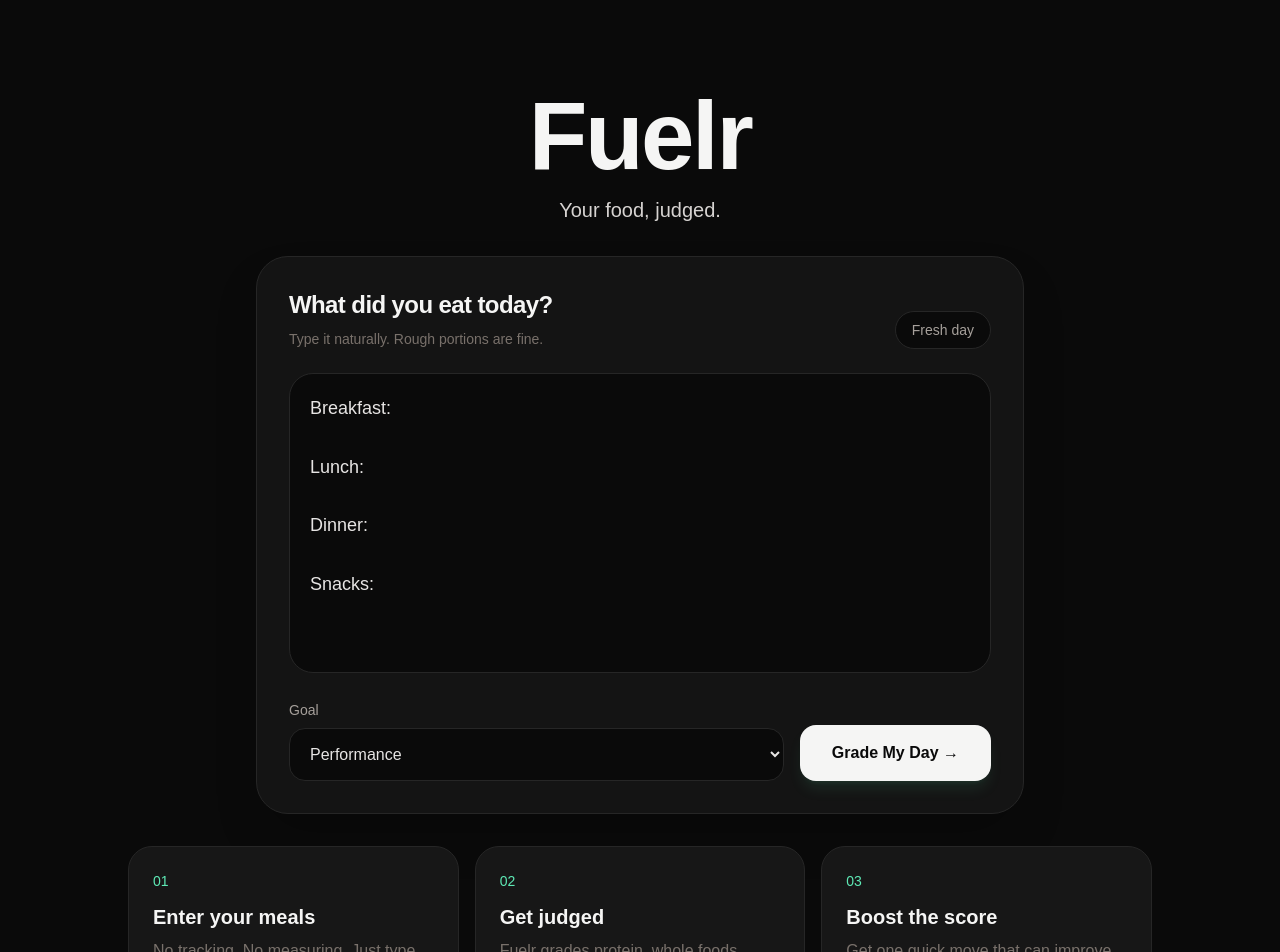
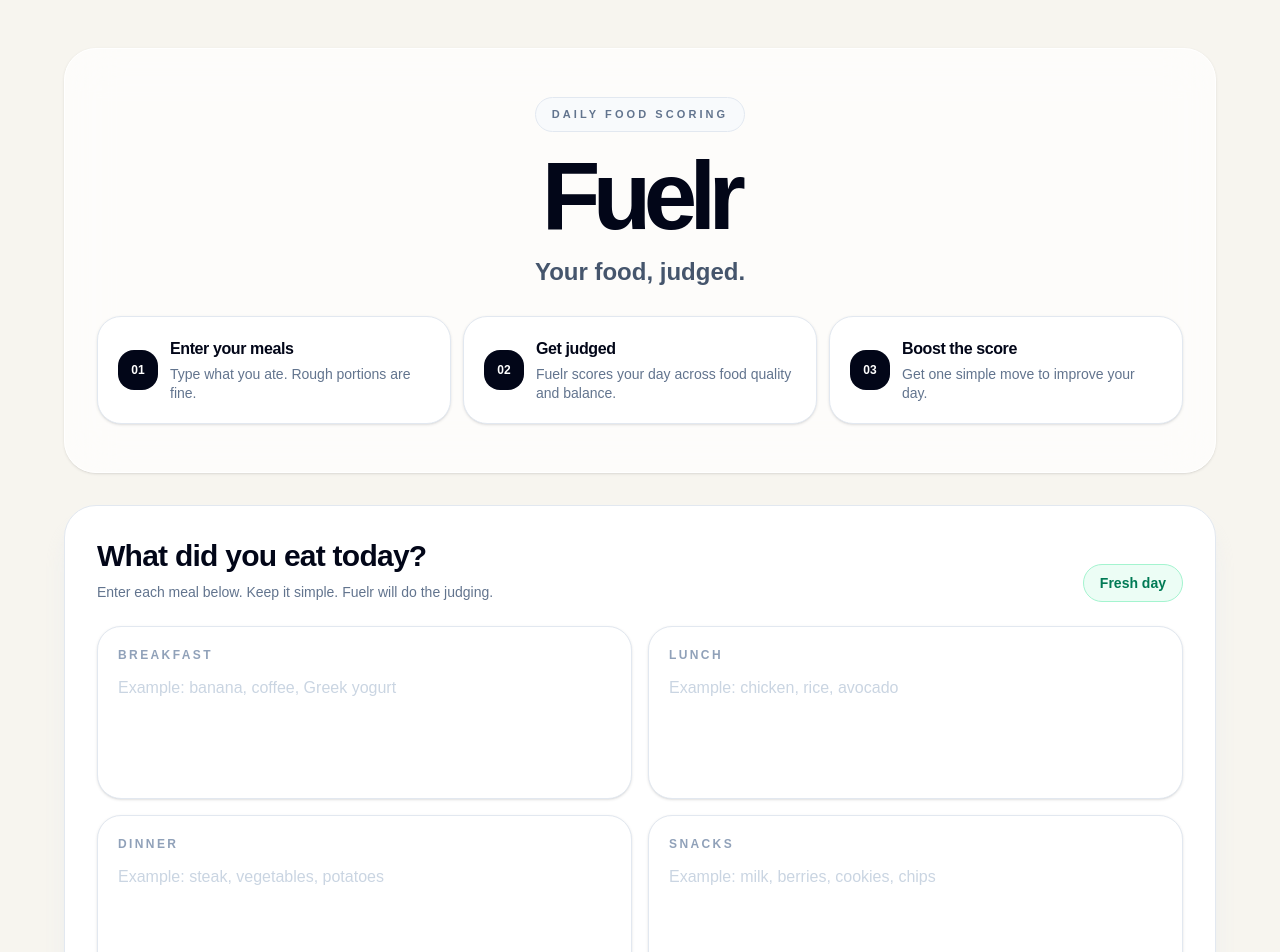
Before and after one commit to jedlehman/fuelr, a Next.js app: page / in a window 1280 px wide. Shown: the top 952 px of the page. Built offline with nearby package versions, Linux system fonts and the light colour scheme.

Commit message:
update UI

```diff
--- a/app/page.tsx
+++ b/app/page.tsx
@@ -2,14 +2,6 @@
 // @ts-nocheck
 
 import React, { useMemo, useState } from "react";
-
-const EMPTY_LOG = `Breakfast:
-
-Lunch:
-
-Dinner:
-
-Snacks:`;
 
 const categories = [
   { key: "protein", label: "Protein", max: 2 },
@@ -21,6 +13,24 @@
   { key: "goal", label: "Goal Fit", max: 0.5 }
 ];
 
+const steps = [
+  {
+    number: "01",
+    title: "Enter your meals",
+    text: "Type what you ate. Rough portions are fine."
+  },
+  {
+    number: "02",
+    title: "Get judged",
+    text: "Fuelr scores your day across food quality and balance."
+  },
+  {
+    number: "03",
+    title: "Boost the score",
+    text: "Get one simple move to improve your day."
+  }
+];
+
 function roundScore(num) {
   return Math.round(num * 10) / 10;
 }
@@ -29,117 +39,114 @@
   if (score >= 9.5) return "Elite Day";
   if (score >= 8.5) return "Strong Day";
   if (score >= 7) return "Solid Day";
-  if (score >= 5.5) return "Needs Work";
-  return "Off Track";
+  if (score >= 5.5) return "Mixed Day";
+  if (score >= 3) return "Poor Day";
+  return "Rough Day";
 }
 
 function countHits(text, words) {
   return words.filter((word) => text.includes(word)).length;
 }
 
-function hasRealFoodInput(foodLog) {
-  const cleaned = String(foodLog || "")
-    .toLowerCase()
-    .replace(/breakfast:/g, "")
-    .replace(/lunch:/g, "")
-    .replace(/dinner:/g, "")
-    .replace(/snacks:/g, "")
-    .trim();
+function buildFoodLog(meals) {
+  return `Breakfast: ${meals.breakfast}\nLunch: ${meals.lunch}\nDinner: ${meals.dinner}\nSnacks: ${meals.snacks}`;
+}
 
-  return cleaned.length > 8;
+function hasRealFoodInput(meals) {
+  return Object.values(meals).join(" ").trim().length > 8;
 }
 
 function scoreFood(foodLog, goal) {
   const text = String(foodLog || "").toLowerCase();
 
-  const proteinHits = countHits(text, ["chicken", "beef", "steak", "egg", "eggs", "yogurt", "whey", "fish", "turkey", "protein", "milk"]);
-  const veggieHits = countHits(text, ["broccoli", "cauliflower", "carrot", "spinach", "salad", "pepper", "beans", "black beans", "kidney", "pinto", "vegetables"]);
-  const wholeFoodHits = countHits(text, ["banana", "blueberries", "strawberries", "peaches", "avocado", "rice", "potato", "beef", "chicken", "beans", "milk", "whey", "broccoli", "cauliflower", "carrot", "yogurt"]);
-  const sugarHits = countHits(text, ["chocolate", "candy", "cookie", "cookies", "dessert", "ice cream", "syrup", "maple", "pretzel", "cake"]);
-  const friedHits = countHits(text, ["fries", "fried", "chips"]);
+  const proteinHits = countHits(text, ["chicken", "beef", "steak", "egg", "eggs", "yogurt", "whey", "fish", "turkey", "protein", "milk", "salmon", "tuna"]);
+  const veggieHits = countHits(text, ["broccoli", "cauliflower", "carrot", "spinach", "salad", "pepper", "beans", "black beans", "kidney", "pinto", "vegetables", "asparagus", "kale"]);
+  const wholeFoodHits = countHits(text, ["banana", "blueberries", "strawberries", "peaches", "avocado", "rice", "potato", "beef", "chicken", "beans", "milk", "whey", "broccoli", "cauliflower", "carrot", "yogurt", "eggs", "steak"]);
+  const sugarHits = countHits(text, ["chocolate", "candy", "cookie", "cookies", "dessert", "ice cream", "syrup", "maple", "pretzel", "cake", "donut", "soda"]);
+  const friedHits = countHits(text, ["fries", "fried", "chips", "fast food", "burger", "pizza"]);
   const hasTraining = ["bjj", "workout", "training", "run", "gym", "lift"].some((word) => text.includes(word));
 
-  const scores = {
-    protein: proteinHits >= 3 ? 2 : proteinHits === 2 ? 1.6 : proteinHits === 1 ? 1 : 0.4,
-    wholeFoods: wholeFoodHits >= 7 ? 2 : wholeFoodHits >= 4 ? 1.6 : wholeFoodHits >= 2 ? 1 : 0.5,
-    fiber: veggieHits >= 5 ? 2 : veggieHits >= 3 ? 1.6 : veggieHits >= 1 ? 1 : 0.3,
-    carbs: sugarHits === 0 && hasTraining ? 1.5 : sugarHits <= 1 ? 1.1 : 0.6,
-    fats: friedHits > 0 ? 0.55 : text.includes("avocado") || text.includes("olive") || text.includes("almond") ? 0.85 : 1,
-    sugar: sugarHits === 0 ? 1 : sugarHits === 1 ? 0.7 : 0.35,
-    goal: goal === "performance" && hasTraining ? 0.5 : goal === "clean" && sugarHits === 0 ? 0.5 : 0.35
+  let scores = {
+    protein: proteinHits >= 3 ? 2 : proteinHits === 2 ? 1.6 : proteinHits === 1 ? 1 : 0.25,
+    wholeFoods: wholeFoodHits >= 7 ? 2 : wholeFoodHits >= 4 ? 1.5 : wholeFoodHits >= 2 ? 0.9 : 0.2,
+    fiber: veggieHits >= 5 ? 2 : veggieHits >= 3 ? 1.5 : veggieHits >= 1 ? 0.8 : 0.1,
+    carbs: sugarHits === 0 && hasTraining ? 1.5 : sugarHits === 0 ? 1.2 : sugarHits === 1 ? 0.6 : 0.2,
+    fats: friedHits > 0 ? 0.25 : text.includes("avocado") || text.includes("olive") || text.includes("almond") ? 0.85 : 0.75,
+    sugar: sugarHits === 0 ? 1 : sugarHits === 1 ? 0.45 : 0.1,
+    goal: goal === "performance" && hasTraining ? 0.5 : goal === "clean" && sugarHits === 0 ? 0.5 : 0.25
   };
 
-  const total = Object.values(scores).reduce((sum, value) => sum + value, 0);
-  return { scores, total: roundScore(Math.min(10, total)) };
+  let total = Object.values(scores).reduce((sum, value) => sum + value, 0);
+
+  if (friedHits >= 2) total -= 0.8;
+  if (sugarHits >= 2) total -= 1.1;
+  if (friedHits > 0 && sugarHits > 0) total -= 0.9;
+
+  return { scores, total: roundScore(Math.max(0, Math.min(10, total))) };
 }
 
 function buildBoosts(scores) {
   const boosts = [];
 
-  if (scores.fiber < 2) {
-    boosts.push({ title: "Add a real vegetable serving", detail: "Broccoli, carrots, cauliflower, salad, or beans.", boost: Math.min(0.8, 2 - scores.fiber), category: "fiber" });
-  }
-
-  if (scores.protein < 2) {
-    boosts.push({ title: "Add a clean protein hit", detail: "Whey, Greek yogurt, eggs, chicken, beef, or milk.", boost: Math.min(0.6, 2 - scores.protein), category: "protein" });
-  }
-
-  if (scores.sugar < 1) {
-    boosts.push({ title: "Protect the night", detail: "Skip the sugar plus fat combo and choose milk or berries instead.", boost: Math.min(0.7, 1 - scores.sugar), category: "sugar" });
-  }
-
-  if (scores.carbs < 1.5) {
-    boosts.push({ title: "Make carbs useful", detail: "Keep carbs around training or choose fruit, rice, potatoes, or beans.", boost: Math.min(0.5, 1.5 - scores.carbs), category: "carbs" });
-  }
+  if (scores.fiber < 2) boosts.push({ title: "Add vegetables", detail: "Broccoli, carrots, cauliflower, salad, or beans.", boost: Math.min(0.8, 2 - scores.fiber) });
+  if (scores.protein < 2) boosts.push({ title: "Add clean protein", detail: "Whey, Greek yogurt, eggs, chicken, beef, or milk.", boost: Math.min(0.6, 2 - scores.protein) });
+  if (scores.sugar < 1) boosts.push({ title: "Protect the night", detail: "Skip sugar plus fat. Choose milk or berries instead.", boost: Math.min(0.7, 1 - scores.sugar) });
+  if (scores.carbs < 1.5) boosts.push({ title: "Make carbs useful", detail: "Keep carbs around training or choose fruit, rice, potatoes, or beans.", boost: Math.min(0.5, 1.5 - scores.carbs) });
 
   return boosts.slice(0, 3);
 }
 
 function ProgressBar({ value, max }) {
   const percent = Math.min(100, Math.max(0, (value / max) * 100));
+  return (
+    <div className="h-2 w-full overflow-hidden rounded-full bg-slate-100">
+      <div className="h-full rounded-full bg-gradient-to-r from-slate-900 to-emerald-500 transition-all duration-700" style={{ width: `${percent}%` }} />
+    </div>
+  );
+}
 
+function MealInput({ label, value, onChange, placeholder }) {
   return (
-    <div className="h-2 w-full overflow-hidden rounded-full bg-neutral-800">
-      <div className="h-full rounded-full bg-emerald-300 transition-all duration-500" style={{ width: `${percent}%` }} />
+    <div className="rounded-3xl border border-slate-200 bg-white p-4 shadow-sm transition focus-within:border-slate-900 focus-within:shadow-md sm:p-5">
+      <label className="mb-3 block text-xs font-bold uppercase tracking-[0.2em] text-slate-400">{label}</label>
+      <textarea
+        value={value}
+        onChange={(e) => onChange(e.target.value)}
+        placeholder={placeholder}
+        className="min-h-[84px] w-full resize-none bg-transparent text-base leading-relaxed text-slate-950 placeholder:text-slate-300 outline-none sm:min-h-[96px]"
+      />
     </div>
   );
 }
 
 export default function FuelrApp() {
-  const [foodLog, setFoodLog] = useState(EMPTY_LOG);
+  const [meals, setMeals] = useState({ breakfast: "", lunch: "", dinner: "", snacks: "" });
   const [goal, setGoal] = useState("performance");
   const [hasGraded, setHasGraded] = useState(false);
   const [appliedBoosts, setAppliedBoosts] = useState([]);
   const [error, setError] = useState("");
 
+  const foodLog = useMemo(() => buildFoodLog(meals), [meals]);
   const result = useMemo(() => scoreFood(foodLog, goal), [foodLog, goal]);
   const boostTotal = appliedBoosts.reduce((sum, item) => sum + item.boost, 0);
   const boostedScore = roundScore(Math.min(10, result.total + boostTotal));
   const availableBoosts = buildBoosts(result.scores).filter((boost) => !appliedBoosts.some((item) => item.title === boost.title));
 
-  function handleFoodChange(event) {
-    setFoodLog(event.target.value);
-    setHasGraded(false);
-    setAppliedBoosts([]);
-    setError("");
-  }
-
-  function handleGoalChange(event) {
-    setGoal(event.target.value);
+  function updateMeal(key, value) {
+    setMeals((current) => ({ ...current, [key]: value }));
     setHasGraded(false);
     setAppliedBoosts([]);
     setError("");
   }
 
   function gradeDay() {
-    if (!hasRealFoodInput(foodLog)) {
+    if (!hasRealFoodInput(meals)) {
       setError("Add what you ate first, then Fuelr will grade your day.");
       return;
     }
 
     setError("");
     setHasGraded(true);
-
     setTimeout(() => {
       const results = document.getElementById("results");
       if (results) results.scrollIntoView({ behavior: "smooth", block: "start" });
@@ -151,32 +158,48 @@
   }
 
   return (
-    <main className="min-h-screen bg-neutral-950 p-4 text-stone-100 md:p-8">
-      <div className="mx-auto max-w-6xl space-y-8">
-        <header className="pt-4 text-center md:pt-10">
-          <h1 className="mt-4 text-6xl font-black tracking-tight md:text-8xl">Fuelr</h1>
-          <p className="mt-3 text-lg text-stone-300 md:text-xl">Your food, judged.</p>
+    <main className="min-h-screen bg-[#f7f5ef] px-4 py-5 text-slate-950 sm:px-6 sm:py-8 md:px-8 md:py-12">
+      <div className="mx-auto max-w-6xl space-y-6 sm:space-y-8">
+        <header className="rounded-[2rem] border border-white bg-white/70 px-5 py-8 text-center shadow-sm backdrop-blur-xl sm:px-8 sm:py-10 md:py-12">
+          <div className="mx-auto mb-4 inline-flex rounded-full border border-slate-200 bg-slate-50 px-4 py-2 text-[11px] font-bold uppercase tracking-[0.28em] text-slate-500">Daily food scoring</div>
+          <h1 className="text-6xl font-black tracking-[-0.08em] text-slate-950 sm:text-7xl md:text-8xl">Fuelr</h1>
+          <p className="mt-3 text-xl font-semibold text-slate-600 sm:text-2xl">Your food, judged.</p>
+
+          <div className="mt-7 grid grid-cols-1 gap-3 sm:grid-cols-3">
+            {steps.map((step) => (
+              <div key={step.number} className="rounded-3xl border border-slate-200 bg-white p-4 text-left shadow-sm transition hover:-translate-y-0.5 hover:shadow-md sm:p-5">
+                <div className="flex items-center gap-3">
+                  <div className="flex h-10 w-10 shrink-0 items-center justify-center rounded-2xl bg-slate-950 text-xs font-black text-white">{step.number}</div>
+                  <div>
+                    <h3 className="text-base font-black tracking-tight text-slate-950">{step.title}</h3>
+                    <p className="mt-1 text-sm leading-snug text-slate-500">{step.text}</p>
+                  </div>
+                </div>
+              </div>
+            ))}
+          </div>
         </header>
 
-        <section className="mx-auto max-w-3xl rounded-[2rem] border border-neutral-800 bg-neutral-900/80 p-5 shadow-2xl md:p-8">
-          <div className="flex flex-col gap-2 md:flex-row md:items-end md:justify-between">
+        <section className="rounded-[2rem] border border-slate-200 bg-white p-4 shadow-xl shadow-slate-200/60 sm:p-6 md:p-8">
+          <div className="flex flex-col gap-3 sm:flex-row sm:items-end sm:justify-between">
             <div>
-              <h2 className="text-2xl font-semibold tracking-tight">What did you eat today?</h2>
-              <p className="mt-2 text-sm text-stone-500">Type it naturally. Rough portions are fine.</p>
+              <h2 className="text-2xl font-black tracking-tight text-slate-950 sm:text-3xl">What did you eat today?</h2>
+              <p className="mt-2 text-sm text-slate-500">Enter each meal below. Keep it simple. Fuelr will do the judging.</p>
             </div>
-            <div className="rounded-full border border-neutral-800 bg-neutral-950 px-4 py-2 text-sm text-stone-400">Fresh day</div>
+            <div className="inline-flex w-fit rounded-full border border-emerald-200 bg-emerald-50 px-4 py-2 text-sm font-bold text-emerald-700">Fresh day</div>
           </div>
 
-          <textarea
-            value={foodLog}
-            onChange={handleFoodChange}
-            className="mt-6 min-h-[300px] w-full resize-none rounded-3xl border border-neutral-800 bg-neutral-950 p-5 text-lg leading-relaxed text-stone-200 outline-none transition focus:border-emerald-300 focus:ring-2 focus:ring-emerald-300/20"
-          />
+          <div className="mt-6 grid grid-cols-1 gap-4 md:grid-cols-2">
+            <MealInput label="Breakfast" value={meals.breakfast} onChange={(value) => updateMeal("breakfast", value)} placeholder="Example: banana, coffee, Greek yogurt" />
+            <MealInput label="Lunch" value={meals.lunch} onChange={(value) => updateMeal("lunch", value)} placeholder="Example: chicken, rice, avocado" />
+            <MealInput label="Dinner" value={meals.dinner} onChange={(value) => updateMeal("dinner", value)} placeholder="Example: steak, vegetables, potatoes" />
+            <MealInput label="Snacks" value={meals.snacks} onChange={(value) => updateMeal("snacks", value)} placeholder="Example: milk, berries, cookies, chips" />
+          </div>
 
-          <div className="mt-5 grid grid-cols-1 gap-4 md:grid-cols-[1fr_auto] md:items-end">
+          <div className="mt-6 grid grid-cols-1 gap-4 sm:grid-cols-[1fr_auto] sm:items-end">
             <div>
-              <label className="block text-sm text-stone-400">Goal</label>
-              <select value={goal} onChange={handleGoalChange} className="mt-2 w-full rounded-2xl border border-neutral-800 bg-neutral-950 p-4 text-stone-200 outline-none focus:border-emerald-300">
+              <label className="block text-xs font-bold uppercase tracking-[0.2em] text-slate-400">Goal</label>
+              <select value={goal} onChange={(e) => { setGoal(e.target.value); setHasGraded(false); }} className="mt-2 w-full rounded-2xl border border-slate-200 bg-white p-4 text-slate-950 outline-none transition focus:border-slate-950">
                 <option value="performance">Performance</option>
                 <option value="clean">Clean Eating</option>
                 <option value="fatloss">Fat Loss</option>
@@ -186,56 +209,36 @@
 
             <button
               onClick={gradeDay}
-              className="rounded-2xl bg-stone-100 px-8 py-4 text-base font-bold text-neutral-950 shadow-lg shadow-emerald-300/10 transition hover:bg-emerald-300"
+              className="w-full rounded-2xl bg-slate-950 px-8 py-4 text-base font-black text-white shadow-lg shadow-slate-300 transition hover:-translate-y-0.5 hover:bg-emerald-600 active:translate-y-0 sm:w-auto"
             >
               Grade My Day →
             </button>
           </div>
 
-          {error && <div className="mt-4 rounded-2xl border border-red-400/20 bg-red-400/10 p-4 text-sm text-red-200">{error}</div>}
+          {error && <div className="mt-4 rounded-2xl border border-red-200 bg-red-50 p-4 text-sm font-medium text-red-700">{error}</div>}
         </section>
 
-        {!hasGraded && (
-          <section className="mx-auto grid max-w-5xl grid-cols-1 gap-4 md:grid-cols-3">
-            <div className="rounded-3xl border border-neutral-800 bg-neutral-900 p-6">
-              <div className="text-sm text-emerald-300">01</div>
-              <h3 className="mt-3 text-xl font-semibold">Enter your meals</h3>
-              <p className="mt-2 text-stone-500">No tracking. No measuring. Just type what you ate.</p>
-            </div>
-            <div className="rounded-3xl border border-neutral-800 bg-neutral-900 p-6">
-              <div className="text-sm text-emerald-300">02</div>
-              <h3 className="mt-3 text-xl font-semibold">Get judged</h3>
-              <p className="mt-2 text-stone-500">Fuelr grades protein, whole foods, fiber, carbs, fats, and sugar.</p>
-            </div>
-            <div className="rounded-3xl border border-neutral-800 bg-neutral-900 p-6">
-              <div className="text-sm text-emerald-300">03</div>
-              <h3 className="mt-3 text-xl font-semibold">Boost the score</h3>
-              <p className="mt-2 text-stone-500">Get one quick move that can improve your day right now.</p>
-            </div>
-          </section>
-        )}
-
         {hasGraded && (
-          <section id="results" className="space-y-6 pt-4">
-            <div className="rounded-[2rem] border border-neutral-800 bg-neutral-900 p-6 shadow-2xl md:p-8">
+          <section id="results" className="space-y-5 pt-2 sm:space-y-6">
+            <div className="rounded-[2rem] border border-slate-200 bg-white p-5 shadow-xl shadow-slate-200/60 sm:p-6 md:p-8">
               <div className="grid grid-cols-1 gap-8 md:grid-cols-2 md:items-center">
                 <div>
-                  <div className="inline-flex rounded-full bg-emerald-300/10 px-4 py-2 text-sm font-medium text-emerald-300">{getLabel(boostedScore)}</div>
+                  <div className="inline-flex rounded-full border border-emerald-200 bg-emerald-50 px-4 py-2 text-sm font-black text-emerald-700">{getLabel(boostedScore)}</div>
                   <div className="mt-5 flex items-end gap-2">
-                    <div className="text-8xl font-black tracking-tighter md:text-9xl">{boostedScore}</div>
-                    <div className="pb-4 text-2xl text-stone-500">/10</div>
+                    <div className="text-8xl font-black tracking-[-0.08em] text-slate-950 md:text-9xl">{boostedScore}</div>
+                    <div className="pb-4 text-2xl font-bold text-slate-300">/10</div>
                   </div>
-                  <p className="mt-4 max-w-xl text-lg text-stone-300">This score is based on food quality, protein, vegetables, carb timing, fat control, sugar control, and how well the day matched your goal.</p>
+                  <p className="mt-4 max-w-xl text-base leading-relaxed text-slate-500 sm:text-lg">This score is based on food quality, protein, vegetables, carb timing, fat control, sugar control, and how well the day matched your goal.</p>
                 </div>
 
-                <div className="space-y-3">
+                <div className="space-y-3 rounded-3xl border border-slate-200 bg-slate-50 p-5">
                   {categories.map((category) => {
                     const value = result.scores[category.key];
                     return (
                       <div key={category.key}>
                         <div className="mb-1 flex justify-between text-sm">
-                          <span className="text-stone-300">{category.label}</span>
-                          <span className="text-stone-500">{roundScore(value)} / {category.max}</span>
+                          <span className="font-semibold text-slate-700">{category.label}</span>
+                          <span className="font-medium text-slate-400">{roundScore(value)} / {category.max}</span>
                         </div>
                         <ProgressBar value={value} max={category.max} />
                       </div>
@@ -245,27 +248,27 @@
               </div>
             </div>
 
-            <div className="grid grid-cols-1 gap-6 md:grid-cols-2">
-              <div className="rounded-3xl border border-neutral-800 bg-neutral-900 p-6 shadow-xl">
-                <h3 className="text-xl font-semibold">Food Judgment</h3>
-                <p className="mt-4 leading-relaxed text-stone-300">You are not tracking calories. You are grading the quality of the day. The score rewards real food, protein, fiber, smart carb timing, and controlled snacks.</p>
-                <div className="mt-5 rounded-2xl border border-neutral-800 bg-neutral-950 p-4 text-stone-300"><span className="font-medium text-stone-100">One fix:</span> bring up the weakest category with the smallest useful move.</div>
+            <div className="grid grid-cols-1 gap-5 md:grid-cols-2">
+              <div className="rounded-3xl border border-slate-200 bg-white p-5 shadow-lg shadow-slate-200/60 sm:p-6">
+                <h3 className="text-xl font-black text-slate-950">Food Judgment</h3>
+                <p className="mt-4 leading-relaxed text-slate-500">You are not tracking calories. You are grading the quality of the day. The score rewards real food, protein, fiber, smart carb timing, and controlled snacks.</p>
+                <div className="mt-5 rounded-2xl border border-slate-200 bg-slate-50 p-4 text-slate-500"><span className="font-black text-slate-950">One fix:</span> bring up the weakest category with the smallest useful move.</div>
               </div>
 
-              <div className="rounded-3xl border border-neutral-800 bg-neutral-900 p-6 shadow-xl">
-                <h3 className="text-xl font-semibold">Quick Boosts</h3>
+              <div className="rounded-3xl border border-slate-200 bg-white p-5 shadow-lg shadow-slate-200/60 sm:p-6">
+                <h3 className="text-xl font-black text-slate-950">Quick Boosts</h3>
                 {availableBoosts.length === 0 ? (
-                  <div className="mt-4 rounded-2xl border border-emerald-300/20 bg-emerald-300/10 p-4 text-emerald-200">No obvious boosts left. Protect the score.</div>
+                  <div className="mt-4 rounded-2xl border border-emerald-200 bg-emerald-50 p-4 font-medium text-emerald-700">No obvious boosts left. Protect the score.</div>
                 ) : (
                   <div className="mt-4 space-y-3">
                     {availableBoosts.map((boost) => (
-                      <button key={boost.title} onClick={() => applyBoost(boost)} className="w-full rounded-2xl border border-neutral-800 bg-neutral-950 p-4 text-left transition hover:border-emerald-300/60">
+                      <button key={boost.title} onClick={() => applyBoost(boost)} className="w-full rounded-2xl border border-slate-200 bg-slate-50 p-4 text-left transition hover:border-slate-950 hover:bg-white">
                         <div className="flex justify-between gap-3">
                           <div>
-                            <div className="font-medium text-stone-100">{boost.title}</div>
-                            <div className="mt-1 text-sm text-stone-500">{boost.detail}</div>
+                            <div className="font-black text-slate-950">{boost.title}</div>
+                            <div className="mt-1 text-sm text-slate-500">{boost.detail}</div>
                           </div>
-                          <div className="whitespace-nowrap font-semibold text-emerald-300">+{roundScore(boost.boost)}</div>
+                          <div className="whitespace-nowrap font-black text-emerald-600">+{roundScore(boost.boost)}</div>
                         </div>
                       </button>
                     ))}
```
